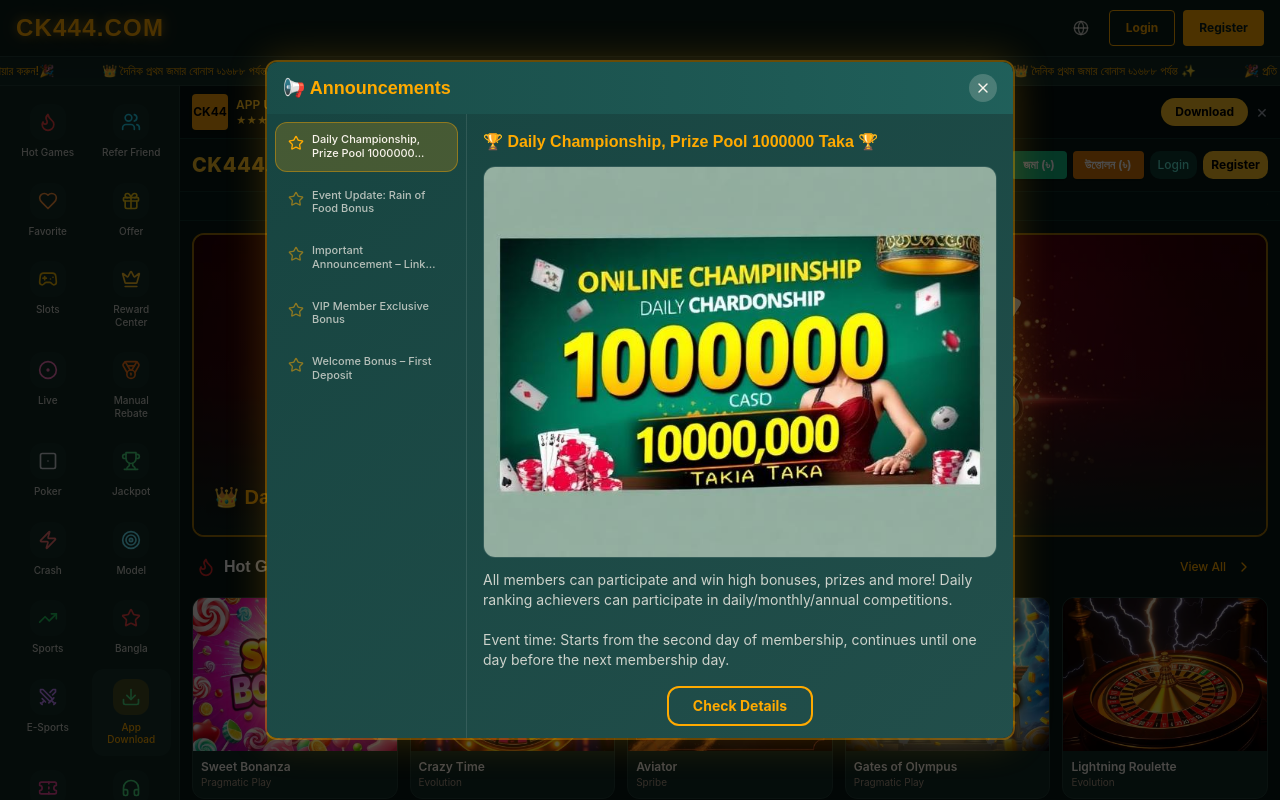
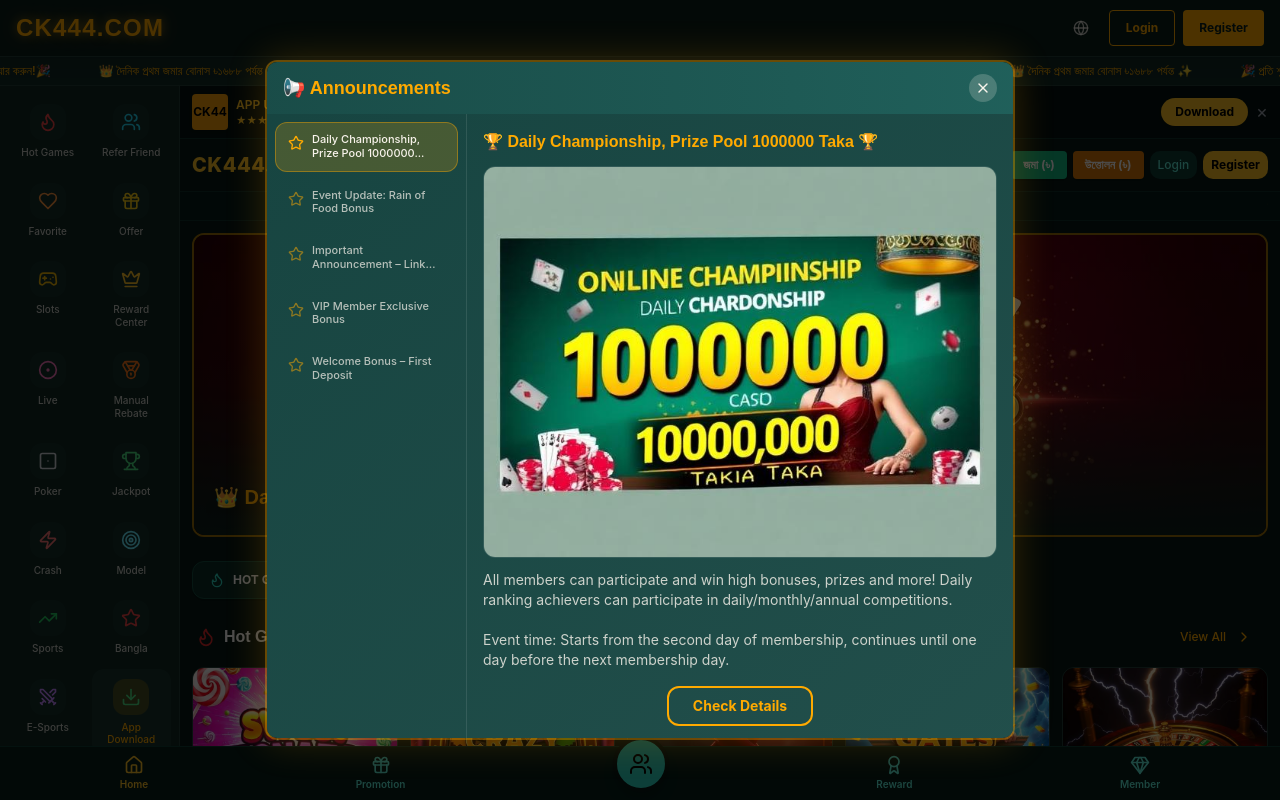
Before and after one commit to projapati2005-netizen/ck44, a React (Vite) app: page / in a window 1280 px wide. Shown: the top 800 px of the page. Built offline with nearby package versions, Linux system fonts and the light colour scheme; no server answers; the database is empty; the HTML template or start-up script is replaced by a standard one.

Commit message:
Enhance Index page with game categories and navigation
Added new game category buttons and updated bottom navigation bar.

```diff
--- a/src/pages/Index.tsx
+++ b/src/pages/Index.tsx
@@ -4,7 +4,7 @@ import { Card, CardContent } from "@/components/ui/card";
 import { useAuth } from "@/hooks/useAuth";
 import { useNavigate, Link } from "react-router-dom";
 import { motion } from "framer-motion";
-import { Crown, Flame, ChevronRight } from "lucide-react";
+import { Crown, Flame, ChevronRight, Home, Gift, Users, Award, Gem, Trophy, Gamepad2, Fish, Dices } from "lucide-react";
 import Footer from "@/components/Footer";
 import { useState, useEffect } from "react";
 import { gameNameToSlug } from "@/pages/games/GamePlayPage";
@@ -75,7 +75,7 @@ const Index = () => {
   }, []);
 
   return (
-    <div className="bg-[#071714] text-white min-h-screen pb-24 font-sans">
+    <div className="bg-[#071714] text-white min-h-screen pb-28 font-sans">
 
       {/* ১. শীর্ষ অ্যাপ ডাউনলোড ব্যানার */}
       <div className="bg-[#041210] px-3 py-2 flex items-center justify-between border-b border-[#0f3029]">
@@ -140,7 +140,28 @@ const Index = () => {
         </div>
       </section>
 
-      {/* ৫. হট গেমস সেকশন */}
+      {/* ৫. গেম ক্যাটাগরি বাটন সেকশন (ছবি অনুযায়ী যুক্ত করা হয়েছে) */}
+      <section className="px-2 sm:px-3 my-3">
+        <div className="flex gap-2 overflow-x-auto pb-2 scrollbar-none">
+          <button className="flex items-center gap-2 bg-[#092c24] hover:bg-[#0f3d32] border border-[#144d40] px-4 py-2.5 rounded-xl text-xs font-bold text-white shrink-0 shadow">
+            <Flame className="h-4 w-4 text-teal-400" /> HOT GAMES
+          </button>
+          <button className="flex items-center gap-2 bg-[#092c24] hover:bg-[#0f3d32] border border-[#144d40] px-4 py-2.5 rounded-xl text-xs font-bold text-white shrink-0 shadow">
+            <Trophy className="h-4 w-4 text-teal-400" /> FAVORITES
+          </button>
+          <button className="flex items-center gap-2 bg-[#092c24] hover:bg-[#0f3d32] border border-[#144d40] px-4 py-2.5 rounded-xl text-xs font-bold text-white shrink-0 shadow">
+            <Gamepad2 className="h-4 w-4 text-teal-400" /> SLOTS
+          </button>
+          <button className="flex items-center gap-2 bg-[#092c24] hover:bg-[#0f3d32] border border-[#144d40] px-4 py-2.5 rounded-xl text-xs font-bold text-white shrink-0 shadow">
+            <Dices className="h-4 w-4 text-teal-400" /> LIVE CASINO
+          </button>
+          <button className="flex items-center gap-2 bg-[#092c24] hover:bg-[#0f3d32] border border-[#144d40] px-4 py-2.5 rounded-xl text-xs font-bold text-white shrink-0 shadow">
+            <Fish className="h-4 w-4 text-teal-400" /> FISH
+          </button>
+        </div>
+      </section>
+
+      {/* ৬. হট গেমস সেকশন */}
       <section className="px-2 sm:px-3 mb-5">
         <div className="flex items-center justify-between mb-3 px-1">
           <div className="flex items-center gap-2">
@@ -167,7 +188,7 @@ const Index = () => {
         </div>
       </section>
 
-      {/* ৬. জ্যাকপট সেকশন */}
+      {/* ৭. জ্যাকপট সেকশন */}
       <section className="mx-3 my-6 rounded-xl bg-gradient-to-r from-secondary/10 via-secondary/20 to-secondary/10 border border-secondary/30 py-5">
         <div className="flex items-center justify-center gap-4">
           <Crown className="h-8 w-8 text-secondary animate-pulse" />
@@ -179,6 +200,29 @@ const Index = () => {
         </div>
       </section>
 
+      {/* ৮. নিচের বটম নেভিগেশন বার (ছবি অনুযায়ী যুক্ত করা হলো) */}
+      <div className="fixed bottom-0 left-0 right-0 bg-[#061e18] border-t border-[#0f3d32] py-2 px-4 flex items-center justify-around z-50 shadow-lg">
+        <Link to="/" className="flex flex-col items-center text-amber-400">
+          <Home className="h-5 w-5" />
+          <span className="text-[10px] font-semibold mt-0.5">Home</span>
+        </Link>
+        <Link to="/promotion" className="flex flex-col items-center text-teal-300 hover:text-amber-400">
+          <Gift className="h-5 w-5" />
+          <span className="text-[10px] font-semibold mt-0.5">Promotion</span>
+        </Link>
+        <Link to="/invite" className="flex flex-col items-center -mt-5 bg-teal-400 text-black p-3 rounded-full shadow-lg border-4 border-[#071714]">
+          <Users className="h-6 w-6" />
+        </Link>
+        <Link to="/reward" className="flex flex-col items-center text-teal-300 hover:text-amber-400">
+          <Award className="h-5 w-5" />
+          <span className="text-[10px] font-semibold mt-0.5">Reward</span>
+        </Link>
+        <Link to="/member" className="flex flex-col items-center text-teal-300 hover:text-amber-400">
+          <Gem className="h-5 w-5" />
+          <span className="text-[10px] font-semibold mt-0.5">Member</span>
+        </Link>
+      </div>
+
       <Footer />
     </div>
   );
```
